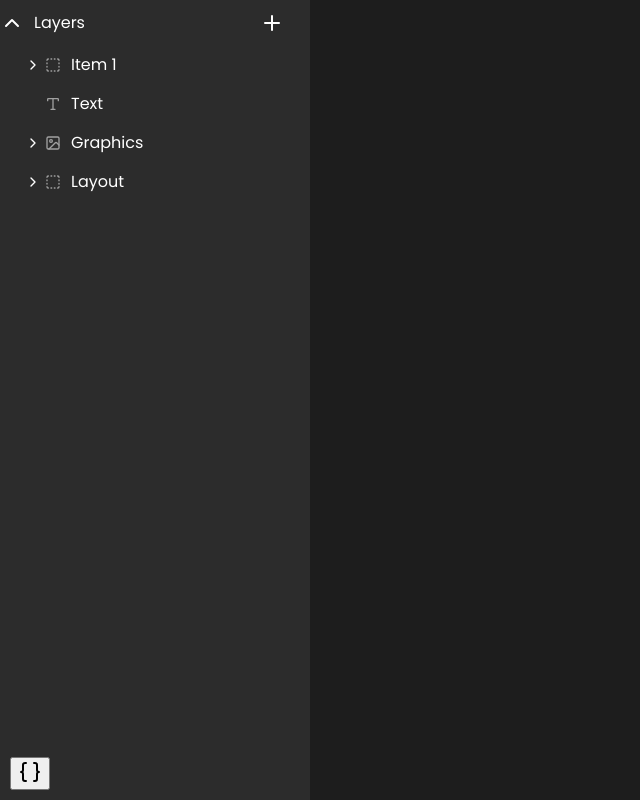
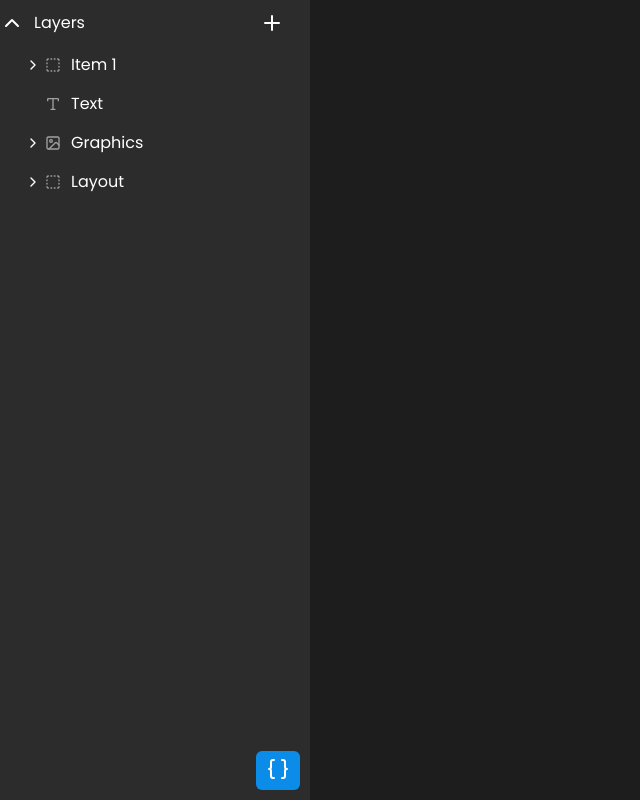
Before and after one commit to AlexOliveiraaDev/nested-menu-reactjs, a React (Vite) app: page / in a window 1280 px wide. Shown: the whole page, without its empty margins (0-640 px from the left). Built offline with nearby package versions, Linux system fonts and the light colour scheme.

Commit message:
feat(UI): working button to show the current json code of items

```diff
--- a/package.json
+++ b/package.json
@@ -12,6 +12,7 @@
   "dependencies": {
     "@dnd-kit/core": "^6.3.1",
     "lucide-react": "^0.471.1",
+    "prismjs": "^1.29.0",
     "react": "^18.3.1",
     "react-dom": "^18.3.1",
     "react-magic-motion": "^1.1.2"
--- a/src/App.css
+++ b/src/App.css
@@ -9,12 +9,13 @@
   --bg-item-color-selected: #0c8ce9;
   --item-icon-color: #a1a1a1;
   --dropdown-background-color: #1e1e1e;
-  --dropdown-background-item-hover: #0c8ce9;
+  --dropdown-background-item-hover: #096ab0;
 
   --font-size-items: 1rem;
   --item-icon-size: 1em;
   --border-radius: 12px;
   --border-radius-item: 6px;
+  --font-size-code: 0.8rem;
 }
 s * {
   font-family: "Poppins", serif;
--- /dev/null
+++ b/src/components/code-window/CodeWindow.css
@@ -0,0 +1,51 @@
+.code-window {
+  background-color: aliceblue;
+  height: 80dvh;
+  width: 80dvw;
+  overflow-y: scroll;
+  overflow-x: hidden;
+  font-size: var(--font-size-code);
+  border: solid 1px var(--bg-item-color-selected);
+  background-color: #2d2d2d;
+  padding: 20px;
+  filter: drop-shadow(0px 10px 20px rgba(0, 0, 0, 0.15));
+  z-index: 3;
+}
+
+.close-button {
+  position: absolute;
+  top: 20px;
+  right: 10px;
+  background-color: transparent;
+  border: none;
+  cursor: pointer;
+  color: var(--text-color);
+  transition: all 0.05s ease-in-out;
+}
+
+.close-button:hover {
+  color: var(--bg-item-color-active);
+}
+
+h1 {
+  color: var(--text-color);
+  font-weight: 400;
+  font-size: 1.5rem;
+}
+
+/* Trilha da barra de rolagem */
+::-webkit-scrollbar {
+  width: 1em;
+}
+
+::-webkit-scrollbar-track {
+  margin-block: 1em;
+  background: #2d2d2d;
+  width: 1em;
+}
+
+::-webkit-scrollbar-thumb {
+  background-color: var(--bg-color-active);
+  border-radius: 100vw;
+  border: 3px solid #2d2d2d;
+}
--- /dev/null
+++ b/src/components/code-window/CodeWindow.jsx
@@ -0,0 +1,26 @@
+import React, { useEffect } from "react";
+import "./CodeWindow.css";
+import Prism from "prismjs";
+import "prismjs/themes/prism-tomorrow.css";
+import "prismjs/components/prism-json";
+import { X } from "lucide-react";
+
+const CodeWindow = ({ code, onClose }) => {
+  useEffect(() => {
+    Prism.highlightAll();
+  }, []);
+
+  return (
+    <div>
+      <button onClick={onClose} className="close-button">
+        <X />
+      </button>
+      <h1>JSON</h1>
+      <pre>
+        <code className="language-json">{code}</code>
+      </pre>
+    </div>
+  );
+};
+
+export default CodeWindow;
--- a/src/components/nested-menu/NestedMenu.css
+++ b/src/components/nested-menu/NestedMenu.css
@@ -24,11 +24,32 @@
 .json-button {
   position: absolute;
   bottom: 10px;
-  left: 10px;
+  right: 10px;
   z-index: 2;
+  background-color: var(--bg-item-color-selected);
+  padding: 6px 10px 6px 10px;
+  border-radius: var(--border-radius-item);
+  border: none;
+  cursor: pointer;
+}
+
+.json-button:active {
+  background-color: var(--dropdown-background-item-hover);
+  border: solid 1px var(--bg-item-color-selected);
 }
 
 .json-icon {
   width: var(--icon-size);
   height: var(--icon-size);
+  color: var(--text-color);
 }
+
+.code-window {
+  width: 80%;
+  height: 80%;
+  position: fixed;
+  top: 50%;
+  left: 50%;
+  margin-top: -40%;
+  margin-left: -40%;
+}
--- a/src/components/nested-menu/NestedMenu.jsx
+++ b/src/components/nested-menu/NestedMenu.jsx
@@ -16,6 +16,8 @@ import {
   removeItemById,
 } from "../../hooks/nestedMenuUtils";
 import { Braces } from "lucide-react";
+import CodeWindow from "../code-window/CodeWindow";
+import { use } from "react";
 
 const NestedMenu = ({ items }) => {
   const [headerState, setHeaderVisibility] = useState(true);
@@ -75,6 +77,8 @@ const NestedMenu = ({ items }) => {
     setData(updatedItems.newItems);
   };
 
+  const [toggleCodeWindow, setToggleCodeWindow] = useState(false);
+
   return (
     <DndContext sensors={sensors} onDragEnd={handleDragEnd}>
       <div className="main-div">
@@ -97,10 +101,22 @@ const NestedMenu = ({ items }) => {
             onUpdateName={updateName}
           />
         </div>
+        <button
+          className="json-button"
+          onClick={() => setToggleCodeWindow(true)}
+        >
+          <Braces className="json-icon" />
+        </button>
       </div>
-      <button className="json-button">
-        <Braces className="json-icon" />
-      </button>
+
+      {toggleCodeWindow && (
+        <div className="code-window">
+          <CodeWindow
+            code={JSON.stringify(data, null, 2)}
+            onClose={() => setToggleCodeWindow(false)}
+          />
+        </div>
+      )}
     </DndContext>
   );
 };
```
Also changed, not shown: 1 other file (tests, documents, lock files or other folders).
